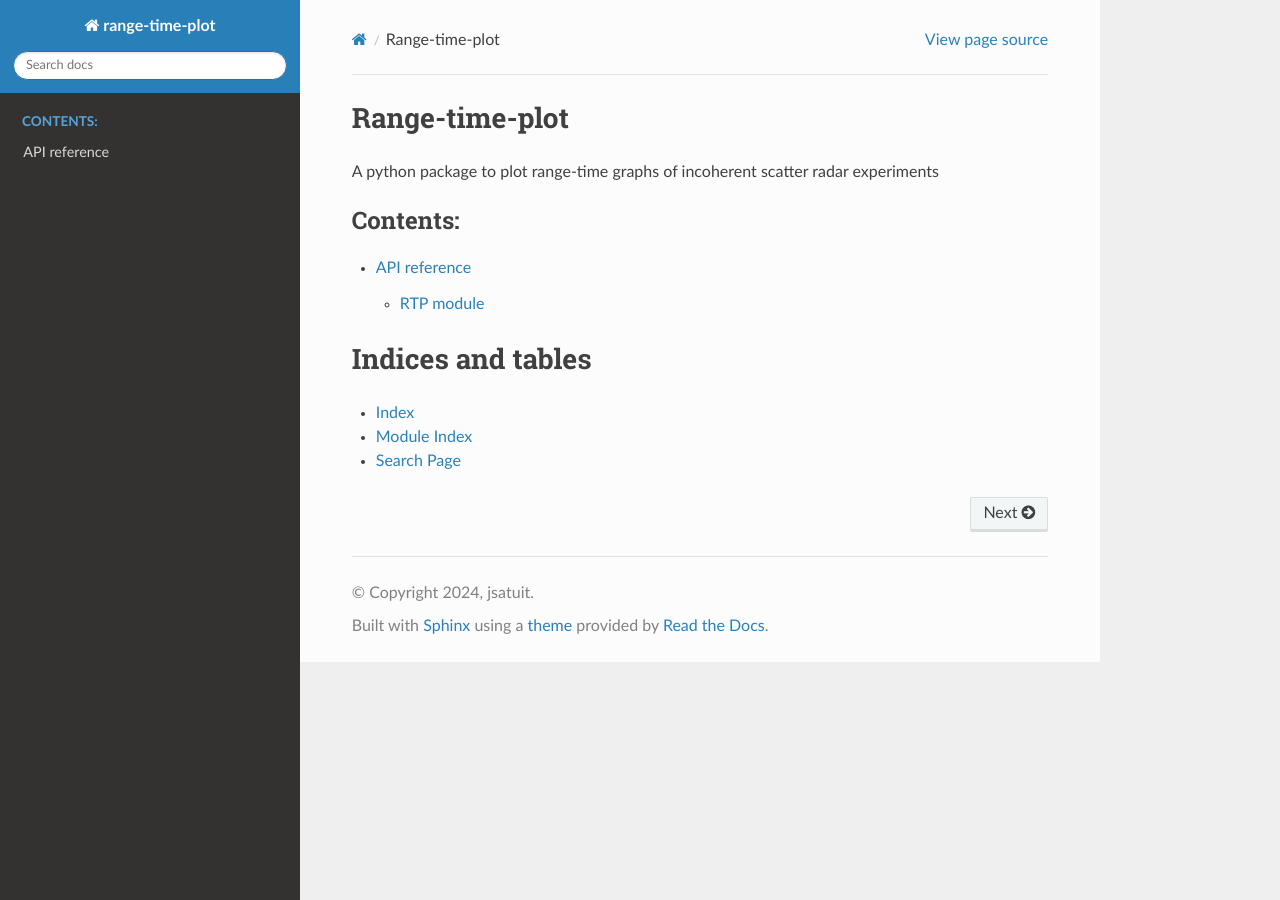
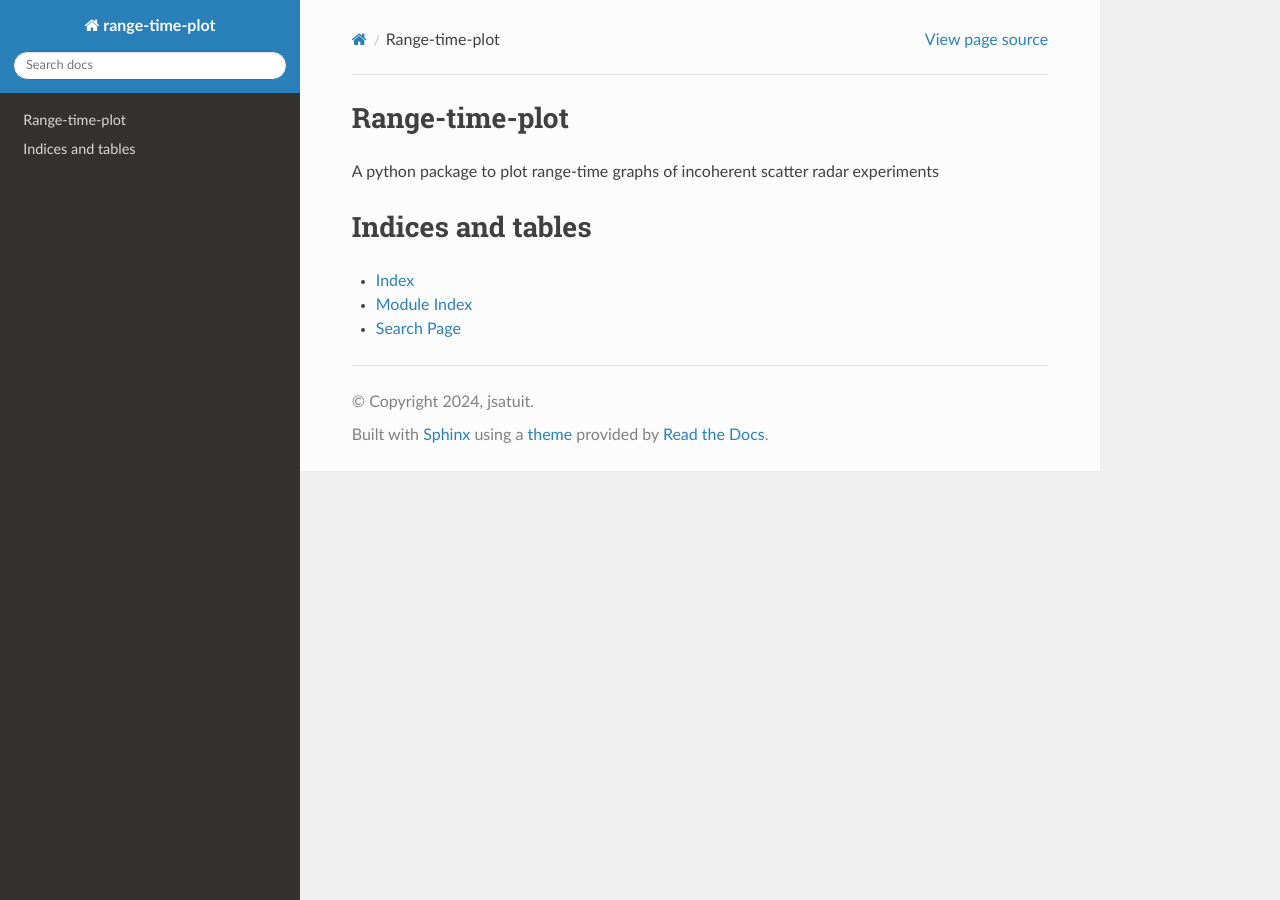
Before and after one commit to jsatuit/range-time-plot, a Sphinx documentation site: the page built from doc/source/index.md, in a window 1280 px wide. Built offline with Sphinx 7.4.7 and the Read the Docs theme 2.0.0, drawn with Linux system fonts in a browser that asks for light colours.

Commit message:
Removed unnessesary files

````diff
--- a/__init__.py
+++ /dev/null
@@ -1 +0,0 @@
-# -*- coding: utf-8 -*-
--- a/doc/source/api.md
+++ /dev/null
@@ -1,3 +0,0 @@
-# API reference
-
-## RTP module
--- a/doc/source/index.md
+++ b/doc/source/index.md
@@ -8,7 +8,6 @@ A python package to plot range-time graphs of incoherent scatter radar experimen
    :maxdepth: 5
    :caption: Contents:
 
-   api.md
 ```
 
 
````
